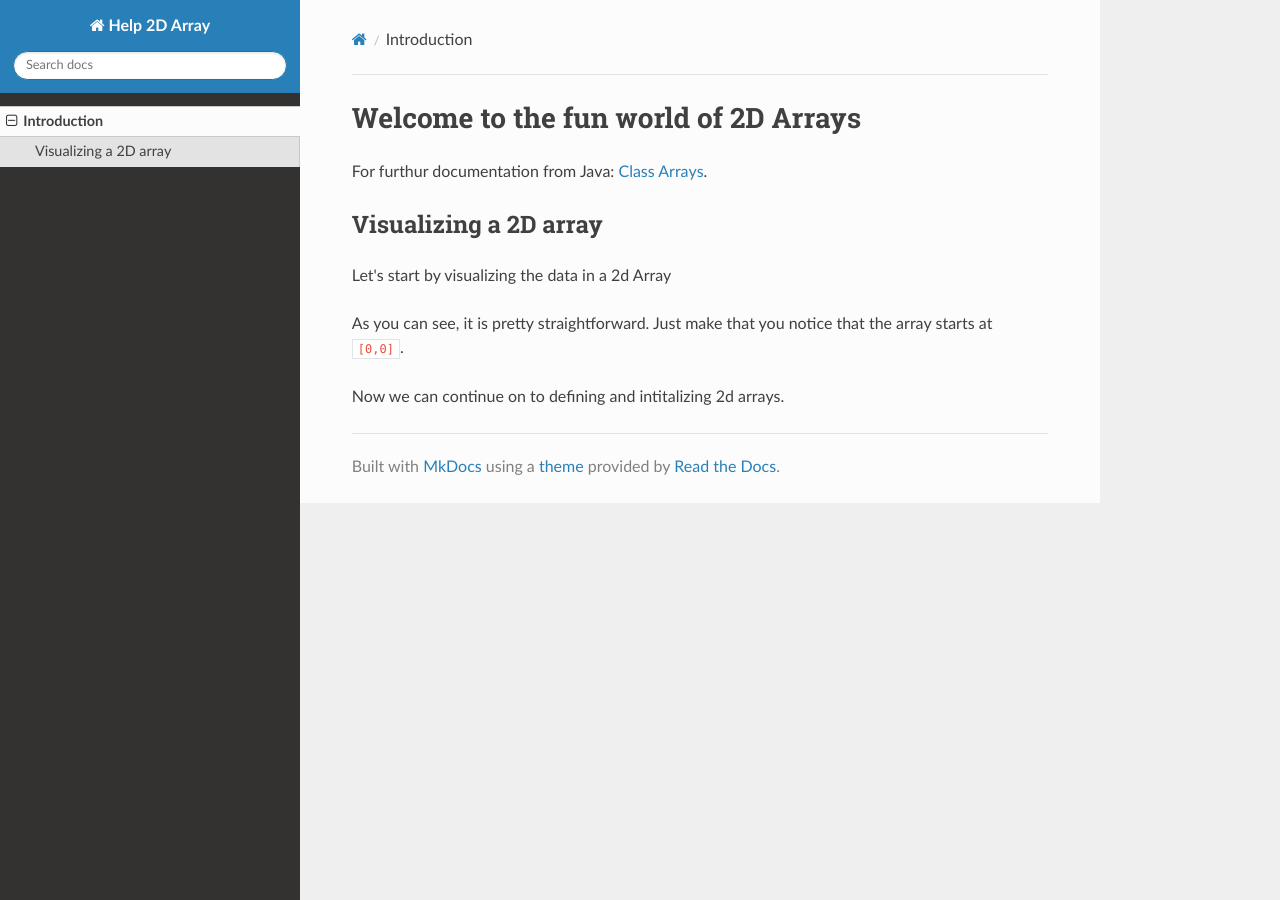
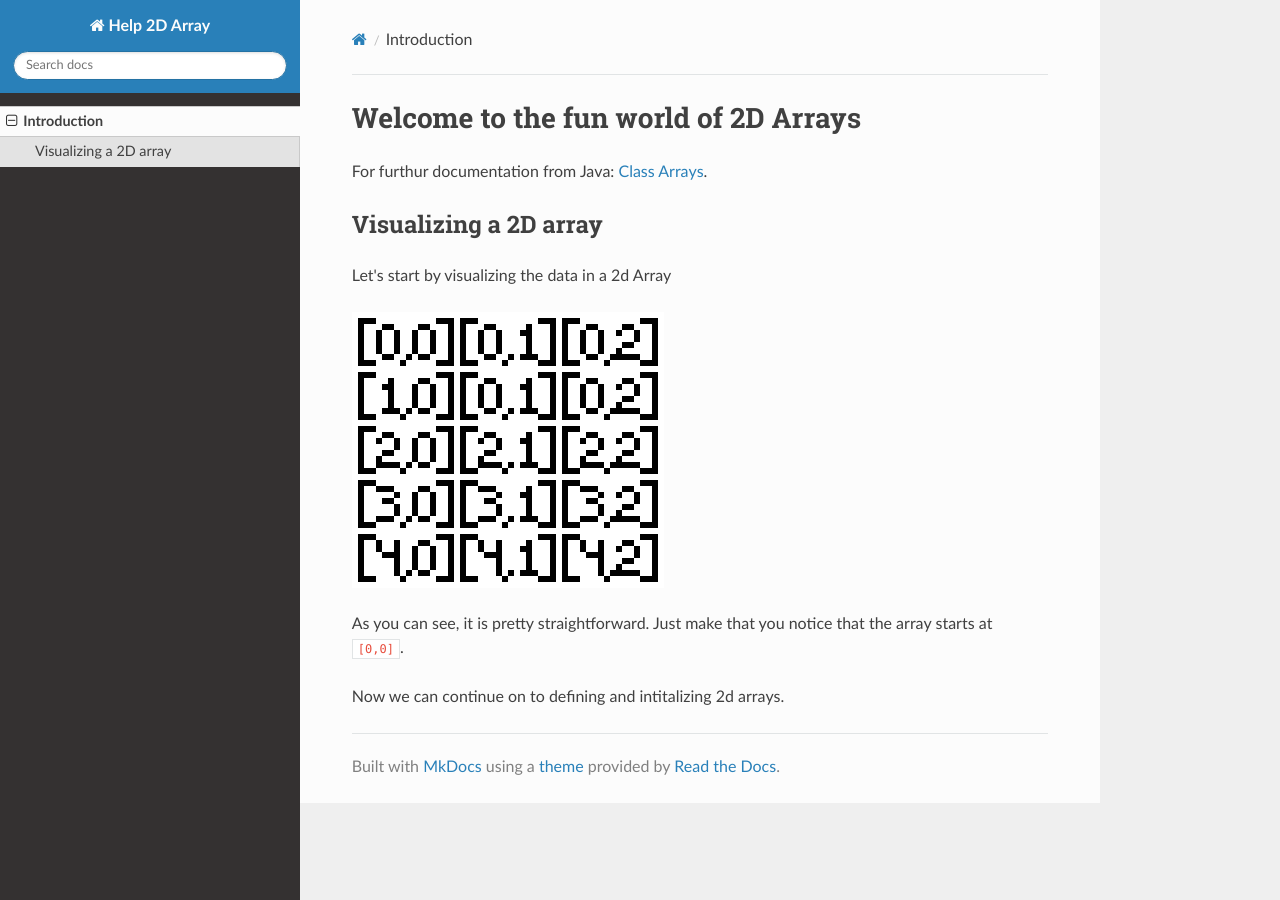
Before and after one commit to StarWarsPanda/Help2dArray, an MkDocs documentation site: the page built from docs/index.md, in a window 1280 px wide. Built offline with MkDocs 1.6.1, drawn with Linux system fonts in a browser that asks for light colours; nearby versions of some CDN libraries.

Commit message:
Update index.md

```diff
--- a/docs/index.md
+++ b/docs/index.md
@@ -6,6 +6,8 @@ For furthur documentation from Java: [Class Arrays](https://docs.oracle.com/java
 
 Let's start by visualizing the data in a 2d Array
 
+![A 2D Array](2DArrayVis.png)
+
 As you can see, it is pretty straightforward. Just make that you notice that the array starts at `[0,0]`.
 
 Now we can continue on to defining and intitalizing 2d arrays.
```
